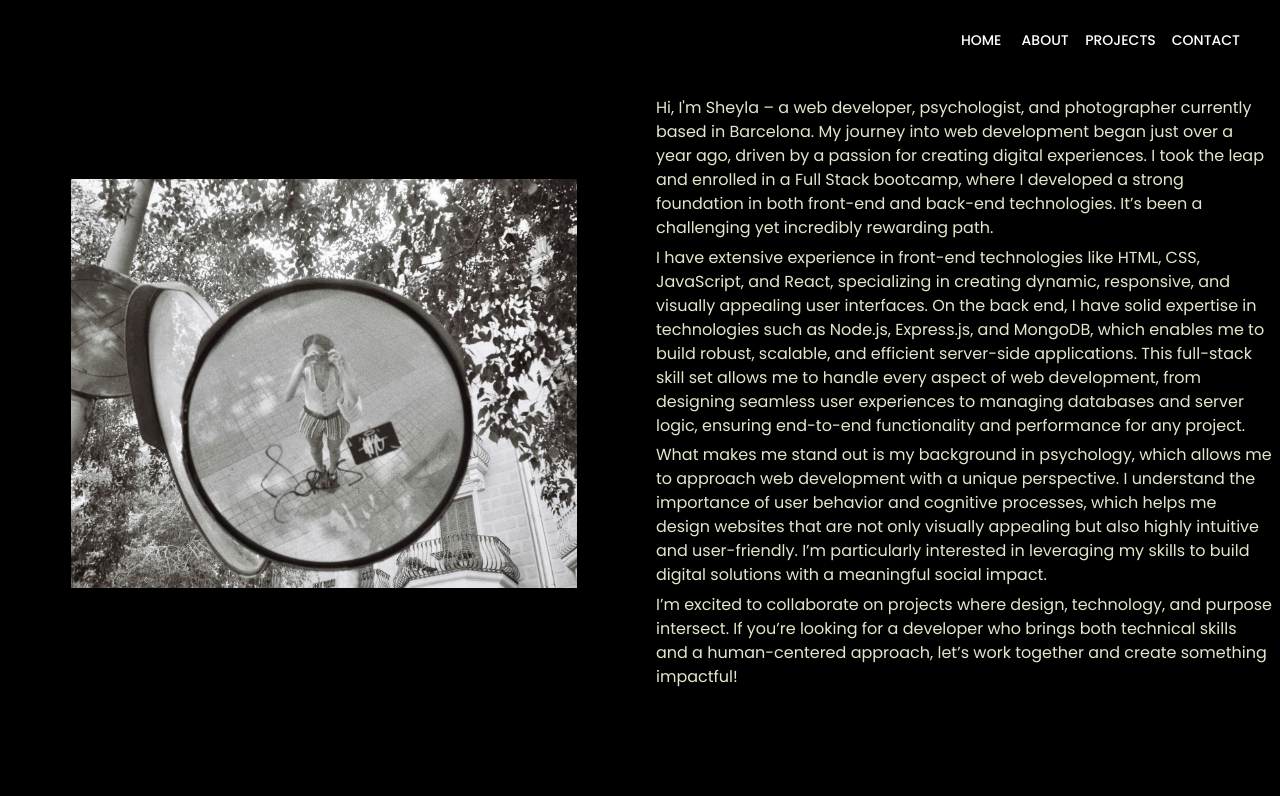
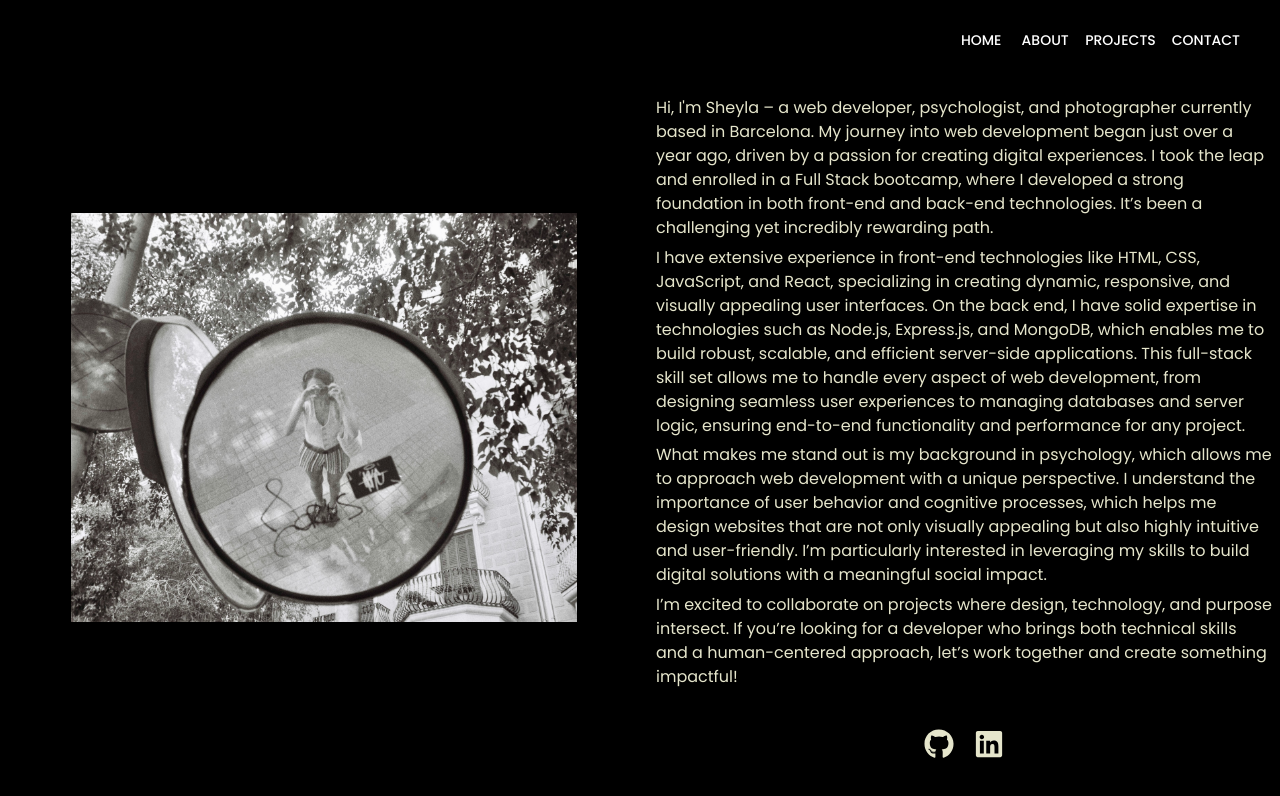
Before and after one commit to Sheylare/portafolio, a React (Vite) app: page /about in a window 1280 px wide. Shown: the top 796 px of the page. Built offline with nearby package versions, Linux system fonts and the light colour scheme.

Commit message:
iconos de redes

```diff
--- a/package.json
+++ b/package.json
@@ -18,6 +18,7 @@
     "axios": "^1.7.7",
     "react": "^18.3.1",
     "react-dom": "^18.3.1",
+    "react-icons": "^5.3.0",
     "react-router-dom": "^6.27.0"
   },
   "devDependencies": {
--- a/src/pages/About.jsx
+++ b/src/pages/About.jsx
@@ -2,6 +2,7 @@ import { Box, Typography } from "@mui/material";
 import profileImg from "../assets/images/bio-pic.jpeg";
 import React from "react";
 import { keyframes } from "@mui/system";
+import { FaGithub, FaLinkedin } from "react-icons/fa";
 
 // Definir la animación para la imagen
 const imageFadeIn = keyframes`
@@ -26,7 +27,7 @@ function About() {
         flexWrap: { xs: "wrap", md: "nowrap" },
       }}
     >
-      {/* Imagen de perfil con animación */}
+
       <Box
         component="img"
         src={profileImg}
@@ -83,6 +84,31 @@ function About() {
           technical skills and a human-centered approach, let’s work together
           and create something impactful!
         </Typography>
+        <Box
+          sx={{
+            display: "flex",
+            justifyContent: "center",
+            marginTop: 5,
+          }}
+        >
+          <a
+            href="https://github.com/Sheylare"
+            target="_blank"
+            rel="noopener noreferrer"
+            style={{ margin: "0 10px", color: "#E5E5CB" }}
+          >
+            <FaGithub size={30} />
+          </a>
+          <a
+            href="https://www.linkedin.com/public-profile/settings?trk=d_flagship3_profile_self_view_public_profile"
+            target="_blank"
+            rel="noopener noreferrer"
+            style={{ margin: "0 10px", color: "#E5E5CB" }}
+          >
+            <FaLinkedin size={30} />
+          </a>
+        </Box>
+
       </Box>
     </Box>
   );
--- a/src/pages/Contact.jsx
+++ b/src/pages/Contact.jsx
@@ -1,5 +1,5 @@
 import React, { useState } from "react";
-import { Box, TextField, Container, Typography } from "@mui/material";
+import { Box, TextField, Container, Typography, CircularProgress } from "@mui/material";
 import StyledButton from "../components/StyledButton";
 
 function Contact() {
@@ -9,6 +9,7 @@ function Contact() {
     subject: "",
     message: "",
   });
+  const [loading, setLoading] = useState(false); // Nuevo estado para controlar la carga
 
   const handleChange = (e) => {
     setFormData({
@@ -20,6 +21,7 @@ function Contact() {
   const handleSubmit = async (e) => {
     e.preventDefault();
     formData.message = `${formData.name} - ${formData.email}\n${formData.message}`;
+    setLoading(true); // Inicia la carga
 
     try {
       const response = await fetch(
@@ -41,8 +43,22 @@ function Contact() {
       }
     } catch (error) {
       console.error("Error:", error);
+    } finally {
+      setLoading(false); // Finaliza la carga independientemente del resultado
     }
   };
+
+  // Mostrar el spinner si está en modo de carga
+  if (loading) {
+    return (
+      <Container maxWidth="sm" style={{ textAlign: "center", marginTop: "50px" }}>
+        <CircularProgress sx={{ color: "#E5E5CB" }} />
+        <Typography variant="h6" style={{ marginTop: "16px" }}>
+          Waiting for confirmation...
+        </Typography>
+      </Container>
+    );
+  }
 
   return (
     <Container maxWidth="sm">
--- a/src/pages/Projects.jsx
+++ b/src/pages/Projects.jsx
@@ -24,6 +24,7 @@ function Projects() {
         mt: "7.5%",
         ml: "5%",
         mr: "3%",
+        mb: "7%",
         alignItems: "stretch",
         rowGap: { xs: "190px" },
       }}
```
Also changed, not shown: 1 other file (tests, documents, lock files or other folders).
